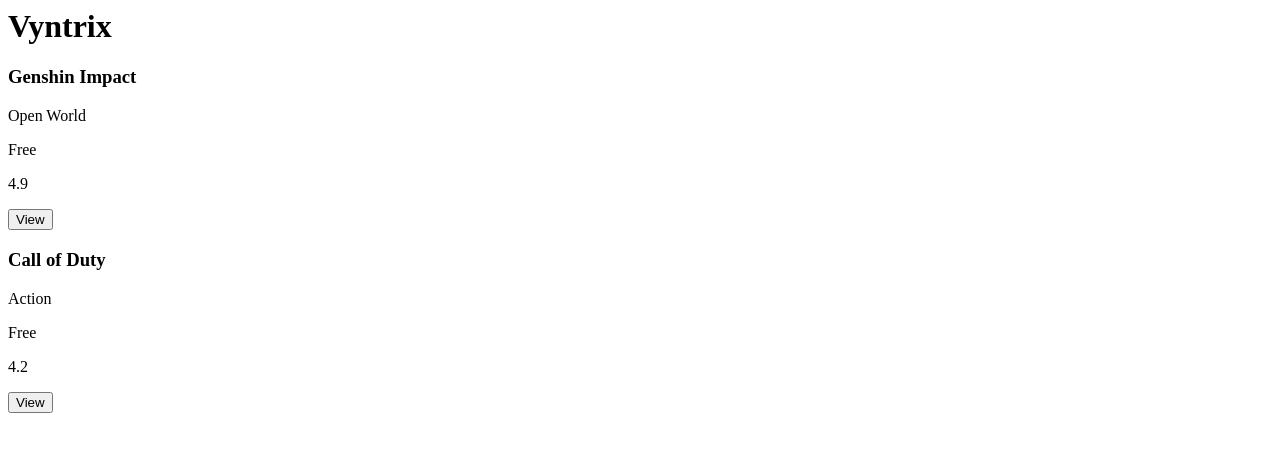
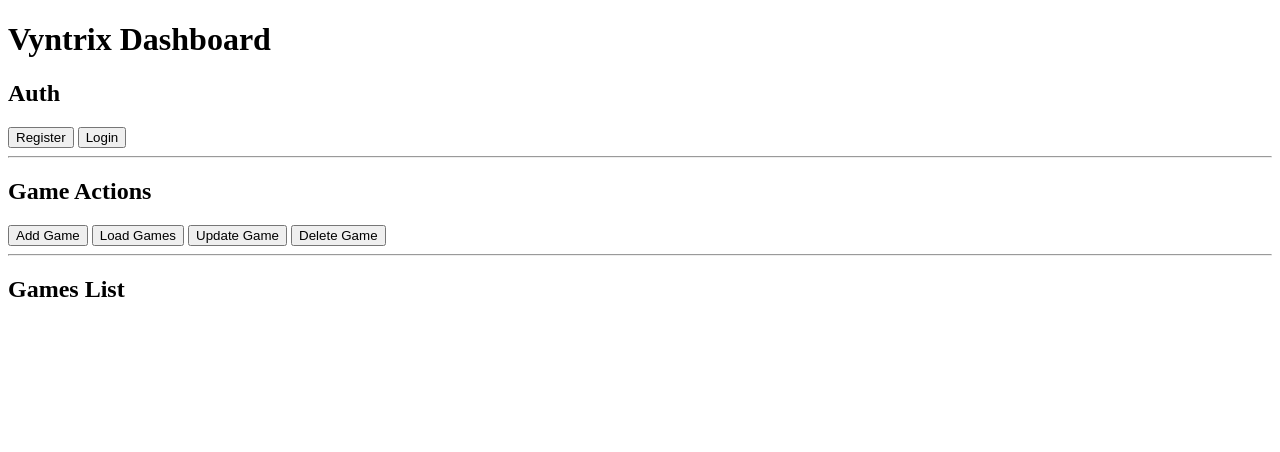
Before and after one commit to ykxx9/gamehub_frontend, a plain HTML site: page index.html in a window 1280 px wide. Drawn offline with Linux system fonts and the light colour scheme.

Commit message:
backend connected

```diff
--- a/index.html
+++ b/index.html
@@ -1,7 +1,31 @@
+<!DOCTYPE html>
+<html>
+<head>
+    <title>Vyntrix</title>
+</head>
+
 <body>
-  <h1>Vyntrix</h1>
-  <div id="game-list"></div>
 
-  <script src="data/games.js"></script>
-  <script src="script.js"></script>
+<h1>Vyntrix Dashboard</h1>
+
+<h2>Auth</h2>
+<button onclick="register()">Register</button>
+<button onclick="login()">Login</button>
+
+<hr>
+
+<h2>Game Actions</h2>
+<button onclick="addGame()">Add Game</button>
+<button onclick="getGames()">Load Games</button>
+<button onclick="updateGame()">Update Game</button>
+<button onclick="deleteGame()">Delete Game</button>
+
+<hr>
+
+<h2>Games List</h2>
+<div id="game-list"></div>
+
+<script src="script.js"></script>
+
 </body>
+</html>
--- a/script.js
+++ b/script.js
@@ -1,15 +1,106 @@
-const container = document.getElementById("game-list");
+const BASE_URL = "http://127.0.0.1:6090";
 
-games.forEach(game => {
-  const card = document.createElement("div");
+// ---------------- AUTH ----------------
 
-  card.innerHTML = `
-    <h3>${game.title}</h3>
-    <p>${game.genre}</p>
-    <p>${game.price}</p>
-    <p>${game.rating}</p>
-    <button>View</button>
-  `;
+function register() {
+    fetch(`${BASE_URL}/register`, {
+        method: "POST",
+        headers: {"Content-Type": "application/json"},
+        body: JSON.stringify({
+            username: "test2",
+            password: "1234"
+        })
+    })
+    .then(res => res.json())
+    .then(data => console.log("REGISTER:", data))
+    .catch(err => console.error(err));
+}
 
-  container.appendChild(card);
-});
+function login() {
+    fetch(`${BASE_URL}/login`, {
+        method: "POST",
+        headers: {"Content-Type": "application/json"},
+        body: JSON.stringify({
+            username: "test2",
+            password: "1234"
+        })
+    })
+    .then(res => res.json())
+    .then(data => console.log("LOGIN:", data))
+    .catch(err => console.error(err));
+}
+
+// ---------------- GAME CRUD ----------------
+
+function addGame() {
+    fetch(`${BASE_URL}/games`, {
+        method: "POST",
+        headers: {"Content-Type": "application/json"},
+        body: JSON.stringify({
+            title: "Sample Game",
+            description: "Test game",
+            genre: "action",
+            rating: "4.9",
+            game_url: "https://example.com"
+        })
+    })
+    .then(res => res.json())
+    .then(data => console.log("ADD:", data))
+    .catch(err => console.error(err));
+}
+
+function getGames() {
+    fetch(`${BASE_URL}/games`)
+    .then(res => res.json())
+    .then(data => {
+        console.log("GAMES:", data);
+
+        const container = document.getElementById("game-list");
+        container.innerHTML = "";
+
+        if (!Array.isArray(data)) {
+            console.error("Expected array:", data);
+            return;
+        }
+
+        data.forEach(game => {
+            const div = document.createElement("div");
+
+            div.innerHTML = `
+                <h3>${game.title}</h3>
+                <p>${game.genre}</p>
+                <p>${game.description || ""}</p>
+                <hr>
+            `;
+
+            container.appendChild(div);
+        });
+    })
+    .catch(err => console.error(err));
+}
+
+function updateGame() {
+    fetch(`${BASE_URL}/games/1`, {
+        method: "PUT",
+        headers: {"Content-Type": "application/json"},
+        body: JSON.stringify({
+            title: "Updated Game",
+            description: "Updated description",
+            genre: "action",
+            rating: "4.9",
+            game_url: "https://updated.com"
+        })
+    })
+    .then(res => res.json())
+    .then(data => console.log("UPDATE:", data))
+    .catch(err => console.error(err));
+}
+
+function deleteGame() {
+    fetch(`${BASE_URL}/games/1`, {
+        method: "DELETE"
+    })
+    .then(res => res.json())
+    .then(data => console.log("DELETE:", data))
+    .catch(err => console.error(err));
+}
```
